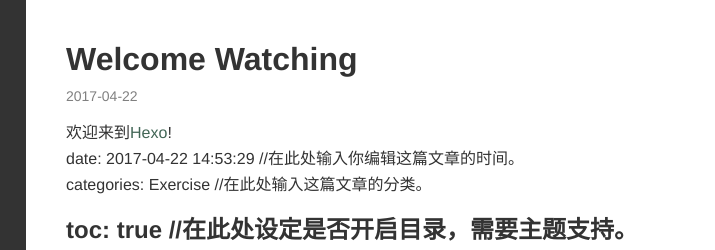
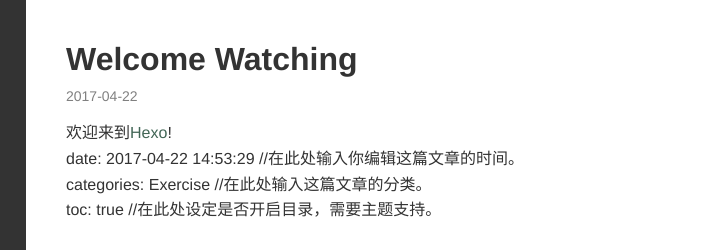
Before and after one commit to LC1258/LC1258.github.io, a plain HTML site: page 2017/04/22/Welcome/index.html in a window 1280 px wide. Shown: the top 250 px of the page, 374-1089 px from the left. Drawn offline with nearby package versions, Linux system fonts and the light colour scheme.

Commit message:
Site updated: 2017-04-22 15:30:00

```diff
--- a/2017/04/22/Welcome/index.html
+++ b/2017/04/22/Welcome/index.html
@@ -12,17 +12,17 @@
 
 </title>
 
-<meta name="description" content="欢迎来到Hexo!date: 2017-04-22 14:53:29   //在此处输入你编辑这篇文章的时间。categories: Exercise   //在此处输入这篇文章的分类。 toc: true  //在此处设定是否开启目录，需要主题支持。">
+<meta name="description" content="欢迎来到Hexo!date: 2017-04-22 14:53:29   //在此处输入你编辑这篇文章的时间。categories: Exercise   //在此处输入这篇文章的分类。toc: true  //在此处设定是否开启目录，需要主题支持。">
 <meta name="keywords">
 <meta property="og:type" content="article">
 <meta property="og:title" content="Welcome Watching">
 <meta property="og:url" content="http://LC1258.github.io/2017/04/22/Welcome/index.html">
 <meta property="og:site_name" content="XiDian-lwj">
-<meta property="og:description" content="欢迎来到Hexo!date: 2017-04-22 14:53:29   //在此处输入你编辑这篇文章的时间。categories: Exercise   //在此处输入这篇文章的分类。 toc: true  //在此处设定是否开启目录，需要主题支持。">
-<meta property="og:updated_time" content="2017-04-22T07:03:28.811Z">
+<meta property="og:description" content="欢迎来到Hexo!date: 2017-04-22 14:53:29   //在此处输入你编辑这篇文章的时间。categories: Exercise   //在此处输入这篇文章的分类。toc: true  //在此处设定是否开启目录，需要主题支持。">
+<meta property="og:updated_time" content="2017-04-22T07:29:38.000Z">
 <meta name="twitter:card" content="summary">
 <meta name="twitter:title" content="Welcome Watching">
-<meta name="twitter:description" content="欢迎来到Hexo!date: 2017-04-22 14:53:29   //在此处输入你编辑这篇文章的时间。categories: Exercise   //在此处输入这篇文章的分类。 toc: true  //在此处设定是否开启目录，需要主题支持。">
+<meta name="twitter:description" content="欢迎来到Hexo!date: 2017-04-22 14:53:29   //在此处输入你编辑这篇文章的时间。categories: Exercise   //在此处输入这篇文章的分类。toc: true  //在此处设定是否开启目录，需要主题支持。">
 
 
   <link rel="alternative" href="/atom.xml" title="XiDian-lwj" type="application/atom+xml">
@@ -169,8 +169,8 @@
 
   </div>
   <div class="article-entry">
-    <p>欢迎来到<a href="https://hexo.io/" target="_blank" rel="external">Hexo</a>!<br>date: 2017-04-22 14:53:29   //在此处输入你编辑这篇文章的时间。<br>categories: Exercise   //在此处输入这篇文章的分类。</p>
-<h2 id="toc-true-在此处设定是否开启目录，需要主题支持。"><a href="#toc-true-在此处设定是否开启目录，需要主题支持。" class="headerlink" title="toc: true  //在此处设定是否开启目录，需要主题支持。"></a>toc: true  //在此处设定是否开启目录，需要主题支持。</h2>
+    <p>欢迎来到<a href="https://hexo.io/" target="_blank" rel="external">Hexo</a>!<br>date: 2017-04-22 14:53:29   //在此处输入你编辑这篇文章的时间。<br>categories: Exercise   //在此处输入这篇文章的分类。<br>toc: true  //在此处设定是否开启目录，需要主题支持。</p>
+
   </div>
   <footer class="article-footer">
 
```
Also changed, not shown: archives/2017/04/index.html (+2 -2 lines), archives/2017/index.html (+2 -2 lines), archives/index.html (+2 -2 lines), index.html (+2 -2 lines).
